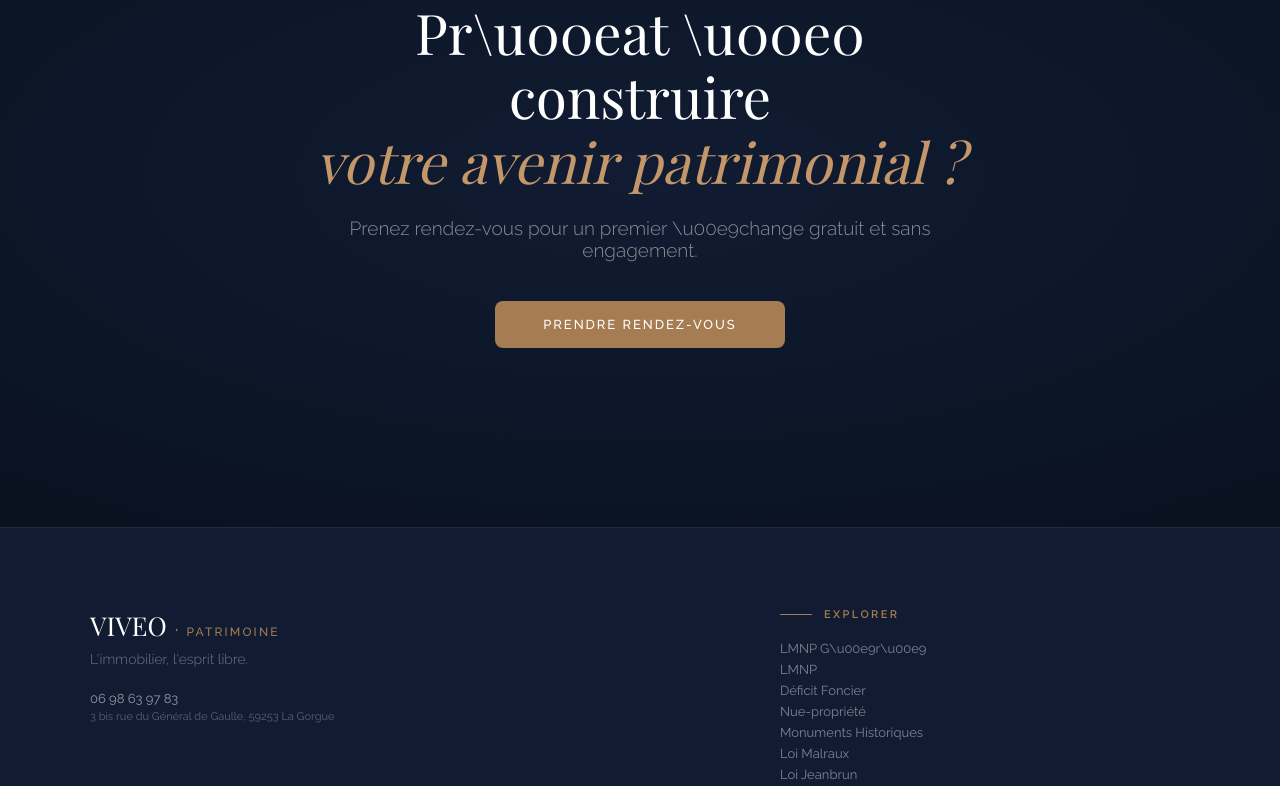
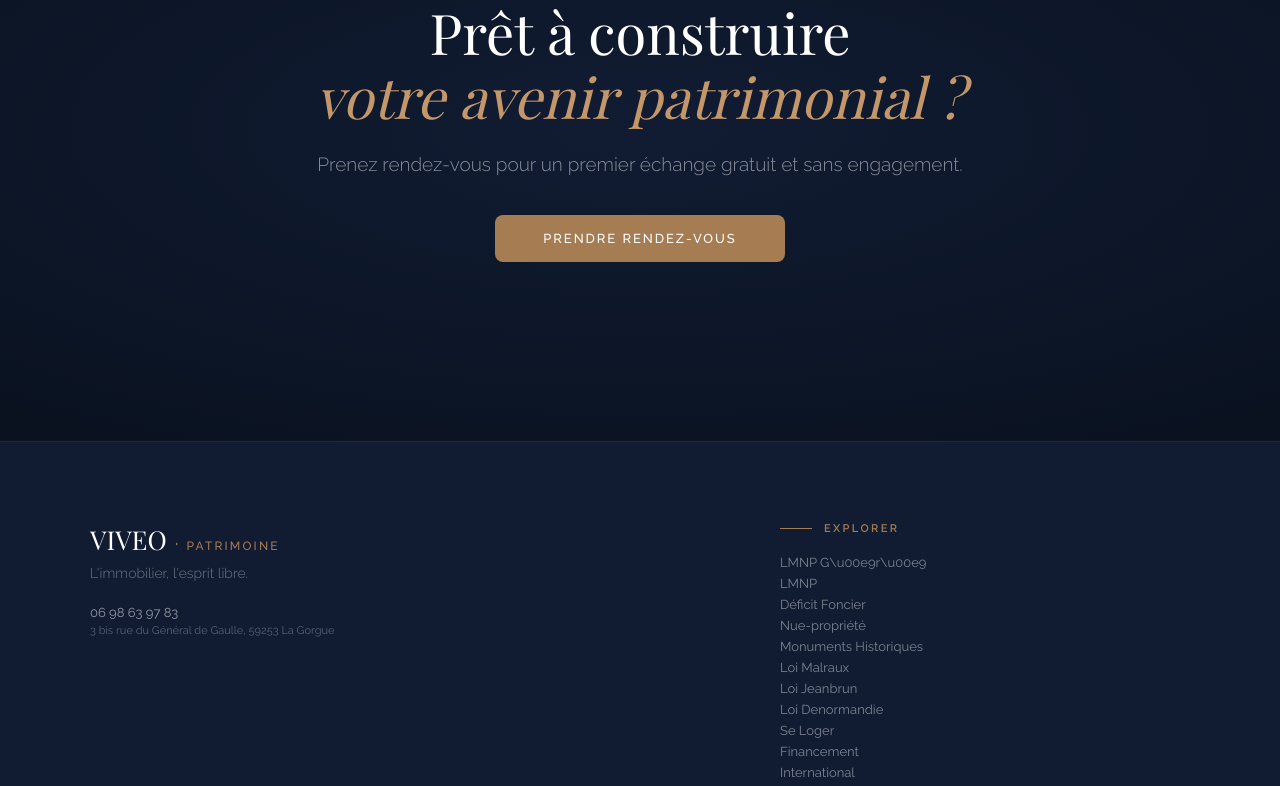
Before and after one commit to tblanchardviveo/viveo-public, a React (Vite) app: page /approche-viveo in a window 1280 px wide. Shown: the part 5258-6044 px from the top of the page. Built offline with nearby package versions, Linux system fonts and the light colour scheme; no server answers; a web font is replaced by a local one.

Commit message:
fix: CTAApproche - correction encodage caractères

```diff
--- a/src/components/approche/CTAApproche.jsx
+++ b/src/components/approche/CTAApproche.jsx
@@ -17,10 +17,10 @@ export default function CTAApproche() {
     <section ref={ref} style={{ padding: 'clamp(100px,14vw,200px) 6vw', background: `radial-gradient(ellipse 80% 60% at 50% 50%, ${C.navy} 0%, #0a1220 100%)`, textAlign: 'center' }}>
       <div style={{ maxWidth: 700, margin: '0 auto', ...fade(0) }}>
         <h2 style={{ fontFamily: "'Playfair Display', Georgia, serif", fontWeight: 300, fontSize: 'clamp(32px,5vw,56px)', color: '#fff', lineHeight: 1.15 }}>
-          Pr\u00eat \u00e0 construire<br /><em style={{ color: C.bronzeLight, fontStyle: 'italic' }}>votre avenir patrimonial ?</em>
+          Prêt à construire<br /><em style={{ color: C.bronzeLight, fontStyle: 'italic' }}>votre avenir patrimonial ?</em>
         </h2>
         <p style={{ fontFamily: "'Raleway', sans-serif", fontWeight: 200, fontSize: 'clamp(15px,1.8vw,19px)', color: 'rgba(255,255,255,0.5)', marginTop: 24 }}>
-          Prenez rendez-vous pour un premier \u00e9change gratuit et sans engagement.
+          Prenez rendez-vous pour un premier échange gratuit et sans engagement.
         </p>
         <a
           href="/contact"
```
